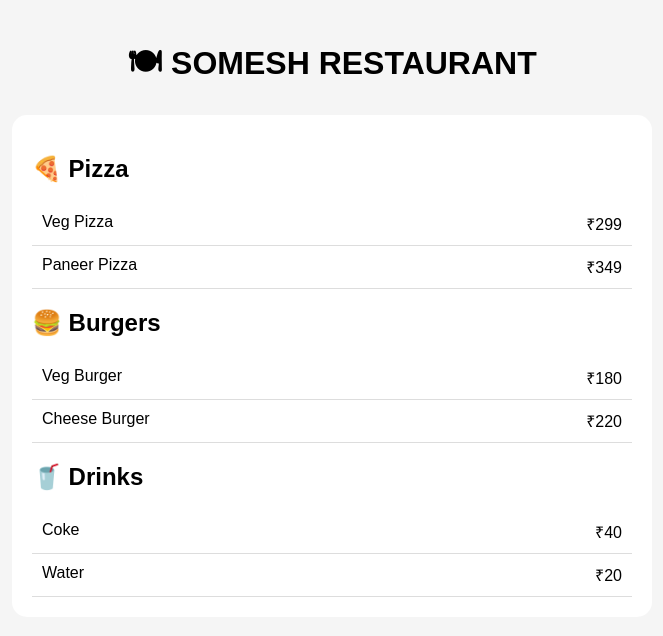
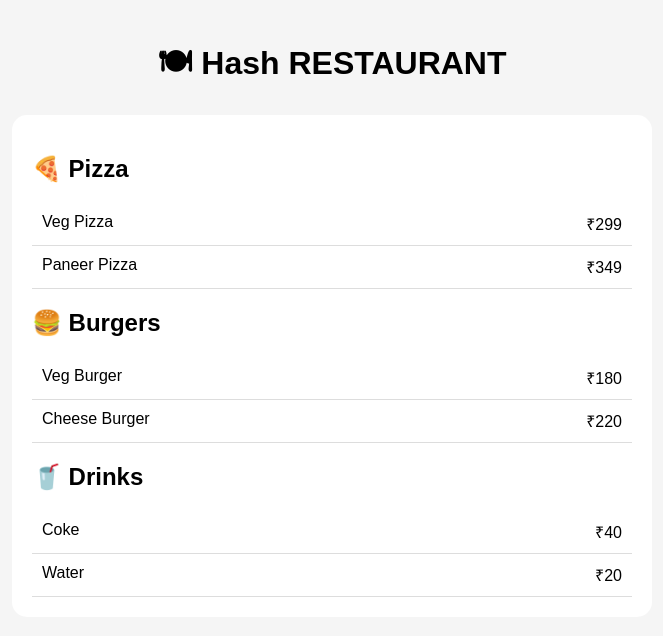
Before and after one commit to mohammed-hasham/smart-hash, a plain HTML site: page index.html in a window 1280 px wide. Shown: the whole page, without its empty margins (308-971 px from the left). Drawn offline with Linux system fonts and the light colour scheme.

Commit message:
Update index.html

```diff
--- a/index.html
+++ b/index.html
@@ -9,7 +9,7 @@
 </head>
 <body>
 
-    <h1>🍽 SOMESH RESTAURANT</h1>
+    <h1>🍽 Hash RESTAURANT</h1>
 
     <div class="menu">
 
```
